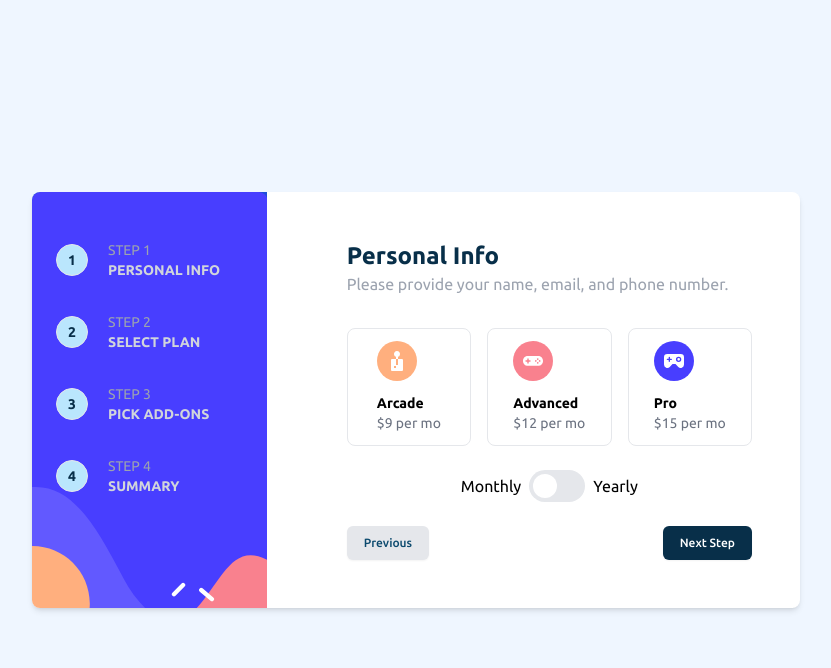
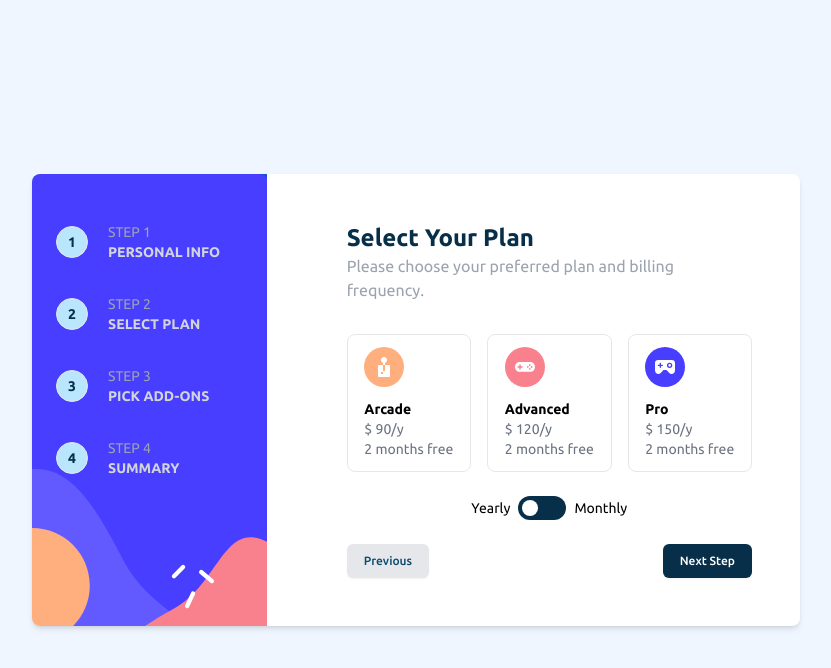
Before and after one commit to ZahirHaniche-dev/reactjs-multistep-form, a React (Vite) app: page / in a window 1280 px wide. Both pictures are taken after typing "Sample", "name@example.com", "5551234" into the empty fields and a click on the button "Next Step". Shown: the top 668 px of the page, without its empty margins (224-1055 px from the left). Built offline with nearby package versions, Linux system fonts and the light colour scheme.

Commit message:
Add form in Step 2 Select Plan

```diff
--- a/src/App.jsx
+++ b/src/App.jsx
@@ -1,6 +1,7 @@
 import React, { useState } from 'react';
 import PersonalInfo from "./layouts/PersonalInfo"
 import SelectPlan from "./layouts/SelectPlan";
+import PickAddOns from './layouts/PickAddOns';
 import './assets/fonts.css';
 
 function App() {
@@ -14,7 +15,8 @@ function App() {
   return (
     <>
       {step === 1 && <PersonalInfo onNext={handleNextStep} />}
-      {step === 2 && <SelectPlan />}
+      {step === 2 && <SelectPlan   onNext={handleNextStep}/>}
+      {step === 3 && <PickAddOns   onNext={handleNextStep}/>}
     </>
   )
 }
--- a/src/layouts/Form/FormPersoInfo.jsx
+++ b/src/layouts/Form/FormPersoInfo.jsx
@@ -7,7 +7,7 @@ export default function FormPersoInfo({ onNext }) {
     const methods = useForm();
 
     const onSubmit = methods.handleSubmit(data => {
-        console.log(data);
+        console.log("Personal Info :", data);
         onNext(); // Appeler onNext seulement si le formulaire est valide
     });
 
--- a/src/layouts/Form/FormPlan.jsx
+++ b/src/layouts/Form/FormPlan.jsx
@@ -1,73 +1,117 @@
 import React, { useState } from 'react';
+import { useForm, FormProvider } from "react-hook-form";
 import arcadeIcon from '../../images/icon-arcade.svg';
 import advancedIcon from '../../images/icon-advanced.svg';
 import proIcon from '../../images/icon-pro.svg';
 
+export default function FormPlan({ onNext }) {
     const plans = [
         { name: 'Arcade', price: 9, icon: arcadeIcon, id: 1 },
         { name: 'Advanced', price: 12, icon: advancedIcon, id: 2 },
         { name: 'Pro', price: 15, icon: proIcon, id: 3 },
     ];
 
-function SelectPlan() {
-  const [billing, setBilling] = useState('Monthly');
-  const [isChecked, setIsChecked] = useState(false)
+    const [isChecked, setIsChecked] = useState(false);
+    const [valuePlan, setValuePlan] = useState(null);
+    const [errorMessage, setErrorMessage] = useState('');
 
     const handleCheckboxChange = () => {
-    setIsChecked(!isChecked)
+        setIsChecked(!isChecked);
+    };
+
+    const methods = useForm();
+    const { handleSubmit } = methods;
+
+    function valuePlanClick(plan) {
+        setValuePlan(plan);
+        setErrorMessage('');
+        console.log(plan);
     }
+
+    const onSubmit = handleSubmit(data => {
+        if (valuePlan) {
+            console.log("Selected Plan:", valuePlan);
+            onNext();
+        } else {
+            setErrorMessage('Please select a plan.');
+        }
+    });
 
     return (
         <div className="col-span-2 p-6 sm:p-12">
-        <div className="pb-8 ">
+            <div className="pb-8">
                 <div className="block text-2xl text-sky-950 font-semibold">
-            Personal Info
+                    Select Your Plan
                 </div>
                 <div className="block text-md font-normal text-gray-400">
-            Please provide your name, email, and phone number.
+                    Please choose your preferred plan and billing frequency.
                 </div>
+                {errorMessage && <p className="flex items-center gap-1 px-2 py-1 mt-6 font-semibold w-[50%] justify-center
+                    text-red-700 bg-red-100 rounded-md text-xs">{errorMessage}</p>}
             </div>
-        <ul className="grid grid-cols-3 gap-4 justify-center ">
+            <FormProvider {...methods}>
+                <form onSubmit={onSubmit} noValidate>
+                    <ul className="grid grid-cols-3 gap-4 justify-center">
                         {plans.map(plan => (
-            <div key={plan.id} className="border px-2 py-3 rounded-lg flex items-center justify-center cursor-pointer hover:bg-gray-100">
-              <li className=" items-center justify-center space-y-3">
-                <img src={plan.icon} alt={`${plan.name} Icon`}  />
+                            <div key={plan.id}
+                                 onClick={() => valuePlanClick(plan)}
+                                 className={`border px-2 py-3 rounded-lg flex items-center justify-center cursor-pointer hover:bg-sky-50 ${
+                                    valuePlan?.id === plan.id ? 'bg-sky-100 border-sky-500' : 'bg-white'
+                                 }`}
+                            >
+                                <li className="items-center justify-center space-y-3">
+                                    <img src={plan.icon} alt={`${plan.name} Icon`} />
                                     <div>
                                         <h3 className="text-sm font-semibold">{plan.name}</h3>
-                  <p className="text-gray-500 text-sm">${plan.price} per mo</p>
+                                        <p className="text-gray-500 text-sm">
+                                            $ {isChecked ? plan.price : plan.price * 10}/{isChecked ? 'mo' : 'y'}
+                                        </p>
+                                        <p className="text-gray-500 text-sm">
+                                            {isChecked ? "" : "2 months free"}
+                                        </p>
                                     </div>
                                 </li>
                             </div>
                         ))}
                     </ul>
+
                     <div className="flex items-center justify-center mt-6">
-          <span className="mr-2">Monthly</span>
-          <label className='flex cursor-pointer select-none items-center'>
-        <div className='relative'>
+                        <span className="mr-2 text-sm">
+                            {!isChecked ? "Yearly" : <span className='font-semibold'>Yearly</span> }
+                        </span>
+                        <label className="flex cursor-pointer select-none items-center">
+                            <div className="relative">
                                 <input
-            type='checkbox'
+                                    type="checkbox"
                                     checked={isChecked}
                                     onChange={handleCheckboxChange}
-            className='sr-only'
+                                    className="sr-only"
                                 />
-          <div className='block h-8 w-14 rounded-full bg-[#E5E7EB]'></div>
-          <div className='dot absolute left-1 top-1 h-6 w-6 rounded-full bg-white transition'></div>
+                                <div className="block h-6 w-12 rounded-full bg-sky-950"></div>
+                                <div
+                                    className={`dot absolute top-1 right-0.05 h-4 w-4 rounded-full bg-white transition transform ${
+                                    isChecked ? 'translate-x-6' : 'translate-x-1'
+                                    }`}
+                                ></div>
                             </div>
                         </label>
-          <span className="ml-2">Yearly</span>
+                        <span className="ml-2 text-sm font-normal">
+                            {isChecked ? <span className='font-semibold'>Monthly</span> : "Monthly"}
+                        </span>
                     </div>
+
                     <div className="flex justify-between mt-6">
-        <button type="submit"
-            className=" flex justify-center py-2 px-4 border border-transparent rounded-md shadow-sm text-xs font-medium text-sky-900 bg-gray-200 hover:bg-gray-100 focus:outline-none focus:ring-2 focus:ring-offset-2 focus:ring-sky-950 ">
+                        <button type="button"
+                            className="flex justify-center py-2 px-4 border border-transparent rounded-md shadow-sm text-xs font-medium text-sky-900 bg-gray-200 hover:bg-gray-100 focus:outline-none focus:ring-2 focus:ring-offset-2 focus:ring-sky-950">
                             Previous
                         </button>
                         <button type="submit"
-            className=" flex justify-center py-2 px-4 border border-transparent rounded-md shadow-sm text-xs font-medium text-white bg-sky-950 hover:bg-sky-900 focus:outline-none focus:ring-2 focus:ring-offset-2 focus:ring-sky-950 ">
+                            className="flex justify-center py-2 px-4 border border-transparent rounded-md shadow-sm text-xs font-medium text-white bg-sky-950 hover:bg-sky-900 focus:outline-none focus:ring-2 focus:ring-offset-2 focus:ring-sky-950">
                             Next Step
                         </button>
                     </div>
+                </form>
+            </FormProvider>
         </div>
     );
 }
-
-export default SelectPlan;
--- a/src/layouts/PersonalInfo.jsx
+++ b/src/layouts/PersonalInfo.jsx
@@ -1,11 +1,9 @@
-import React, { useState } from 'react';
 import FormPersoInfo from "./Form/FormPersoInfo";
 import SideBar from "./SideBar/SideBar";
 
 
 export default function PersonalInfo({ onNext }) {
 
-  const [state, setState] = useState(1);
 
   return (
     <div>
@@ -13,7 +11,7 @@ export default function PersonalInfo({ onNext }) {
         <div className="grid grid-cols-1 md:grid-cols-3 gap-8 max-w-3xl w-full bg-white shadow-md rounded-lg">
 
           {/* Bloc de gauche Desktop : Étapes */}
-          <SideBar state={state} setState={setState}  />
+          <SideBar  />
 
           {/* Bloc de droite : Formulaire */}
           <FormPersoInfo  onNext={onNext}/>
--- a/src/layouts/SelectPlan.jsx
+++ b/src/layouts/SelectPlan.jsx
@@ -1,8 +1,7 @@
 import FormPlan from "./Form/FormPlan";
 import SideBar from "./SideBar/SideBar";
 
-export default function SelectPlan() {
-
+export default function SelectPlan({onNext}) {
 
   return (
       <div>
@@ -13,7 +12,7 @@ export default function SelectPlan() {
             <SideBar />
 
             {/* Bloc de droite : Formulaire */}
-            <FormPlan />
+            <FormPlan onNext={onNext}/>
 
           </div>
         </div>
--- a/src/layouts/SideBar/SideBar.jsx
+++ b/src/layouts/SideBar/SideBar.jsx
@@ -3,7 +3,7 @@ import { getData } from "../../features/sidebarSlice";
 import { useSelector, useDispatch } from "react-redux";
 import { useEffect } from 'react';
 
-export default function SideBar({ stepState }) {
+export default function SideBar() {
     const dispatch = useDispatch();
     const { data, error } = useSelector(state => state.sidebarReducer);
 
```
Lines whose indentation alone changed are shown as unchanged.
